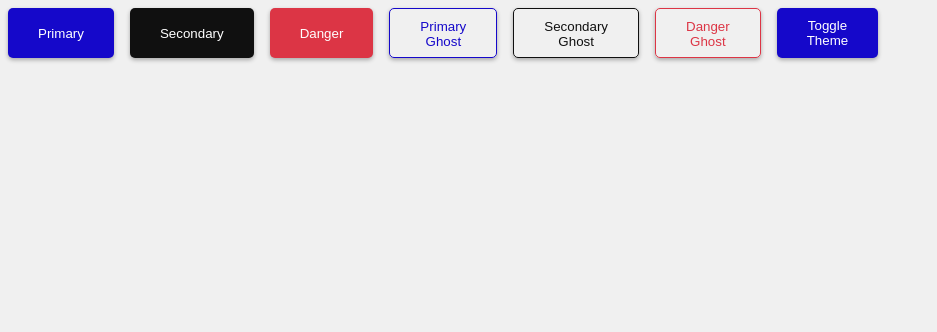
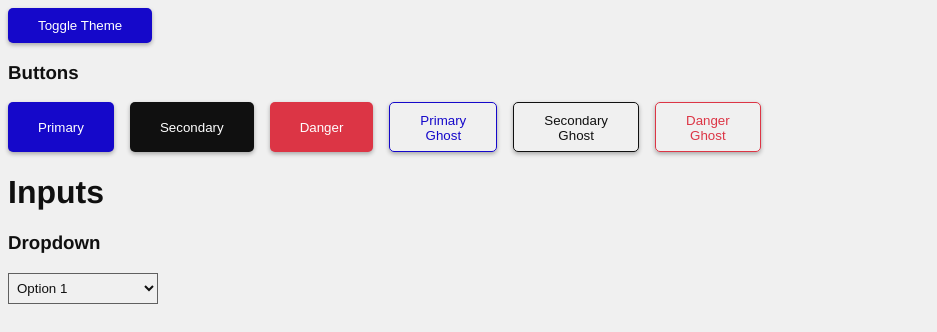
Before and after one commit to DaveBunyan1/react-template, a React (Vite) app: page / in a window 1280 px wide. Shown: the top 332 px of the page, without its empty margins (0-937 px from the left). Built offline with nearby package versions, Linux system fonts and the light colour scheme.

Commit message:
Added dropdown component

```diff
--- a/src/App.css
+++ b/src/App.css
@@ -2,9 +2,11 @@
 
 body {
   background-color: var(--background-color);
+  font-family: "Helvetica", sans-serif;
+  color: var(--font-color);
 }
 
-#root {
+.buttons {
   height: 50px;
   width: 300px;
   display: flex;
--- a/src/App.tsx
+++ b/src/App.tsx
@@ -1,9 +1,23 @@
 import { useState } from "react";
 import "./App.css";
 import Button from "./components/buttons/Button";
+import Dropdown from "./components/inputs/Dropdown";
 
 function App() {
   const [theme, setTheme] = useState("light");
+  const [selectedOption, setSelectedOption] = useState("1");
+
+  const handleDropdownChange = (
+    event: React.ChangeEvent<HTMLSelectElement>
+  ) => {
+    setSelectedOption(event.target.value);
+  };
+
+  const options = [
+    { value: "1", label: "Option 1" },
+    { value: "2", label: "Option 2" },
+    { value: "3", label: "Option 3" },
+  ];
 
   const toggleTheme = () => {
     const newTheme = theme === "light" ? "dark" : "light";
@@ -12,6 +26,9 @@ function App() {
   };
   return (
     <>
+      <Button class="primary" text="Toggle Theme" onClick={toggleTheme} />
+      <h3>Buttons</h3>
+      <div className="buttons">
         <Button
           class="primary"
           text="Primary"
@@ -42,7 +59,14 @@ function App() {
           text="Danger Ghost"
           onClick={() => console.log("Danger ghost button clicked")}
         />
-      <Button class="primary" text="Toggle Theme" onClick={toggleTheme} />
+      </div>
+      <h1>Inputs</h1>
+      <h3>Dropdown</h3>
+      <Dropdown
+        options={options}
+        value={selectedOption}
+        onChange={handleDropdownChange}
+      />
     </>
   );
 }
--- /dev/null
+++ b/src/components/inputs/Dropdown.tsx
@@ -0,0 +1,25 @@
+import "./dropdown.css";
+
+type DropdownProps = {
+  options: { value: string; label: string }[];
+  value: string;
+  onChange: (event: React.ChangeEvent<HTMLSelectElement>) => void;
+};
+
+const Dropdown = ({ options, value, onChange }: DropdownProps) => {
+  return (
+    <select className="dropdown-select" value={value} onChange={onChange}>
+      {options.map((option) => (
+        <option
+          className="dropdown-option"
+          key={option.value}
+          value={option.value}
+        >
+          {option.label}
+        </option>
+      ))}
+    </select>
+  );
+};
+
+export default Dropdown;
--- /dev/null
+++ b/src/components/inputs/dropdown.css
@@ -0,0 +1,16 @@
+@import "../../styles/variables.css";
+
+.dropdown-select {
+  background-color: var(--dropdown-background);
+  color: var(--dropdown-text);
+  border: 1px solid var(--dropdown-border);
+  padding: 6px 8px 6px 4px;
+  width: 150px;
+}
+
+.dropdown-option {
+  background-color: var(--dropdown-option-background);
+  color: var(--dropdown-option-text);
+  border: 1px solid var(--dropdown-option-border);
+  z-index: 1;
+}
--- a/src/styles/variables.css
+++ b/src/styles/variables.css
@@ -51,6 +51,7 @@
   --dark: black;
 
   --background-color: var(--main-greyscale-100);
+  --font-color: var(--main-greyscale-900);
 
   /* Button variables */
   --button-primary: var(--main-light-800);
@@ -70,10 +71,19 @@
   --button-danger: var(--main-danger-600);
   --button-danger-text: var(--light);
   --button-danger-hover: var(--main-danger-700);
+
+  /* Dropdown variables */
+  --dropdown-background: var(--main-greyscale-100);
+  --dropdown-border: var(--main-greyscale-600);
+  --dropdown-text: var(--main-greyscale-900);
+  --dropdown-option-background: var(--main-greyscale-100);
+  --dropdown-option-text: var(--main-greyscale-900);
+  --dropdown-option-border: var(--main-greyscale-600);
 }
 
 html[data-theme="dark"] {
   --background-color: var(--main-greyscale-800);
+  --font-color: var(--main-greyscale-100);
 
   /* Button variables */
   --button-primary: var(--main-dark-700);
@@ -93,4 +103,13 @@ html[data-theme="dark"] {
   --button-danger: var(--main-danger-600);
   --button-danger-text: var(--light);
   --button-danger-hover: var(--main-danger-700);
+
+  /* Dropdown variables */
+  --dropdown-background: var(--main-greyscale-800);
+  --dropdown-border: var(--main-greyscale-200);
+  --dropdown-text: var(--main-greyscale-100);
+
+  --dropdown-option-background: var(--main-greyscale-800);
+  --dropdown-option-text: var(--main-greyscale-100);
+  --dropdown-option-border: var(--main-greyscale-200);
 }
--- a/vite.config.ts
+++ b/vite.config.ts
@@ -4,5 +4,4 @@ import react from "@vitejs/plugin-react";
 // https://vitejs.dev/config/
 export default defineConfig({
   plugins: [react()],
-  root: "src",
 });
```
Lines whose indentation alone changed are shown as unchanged.
